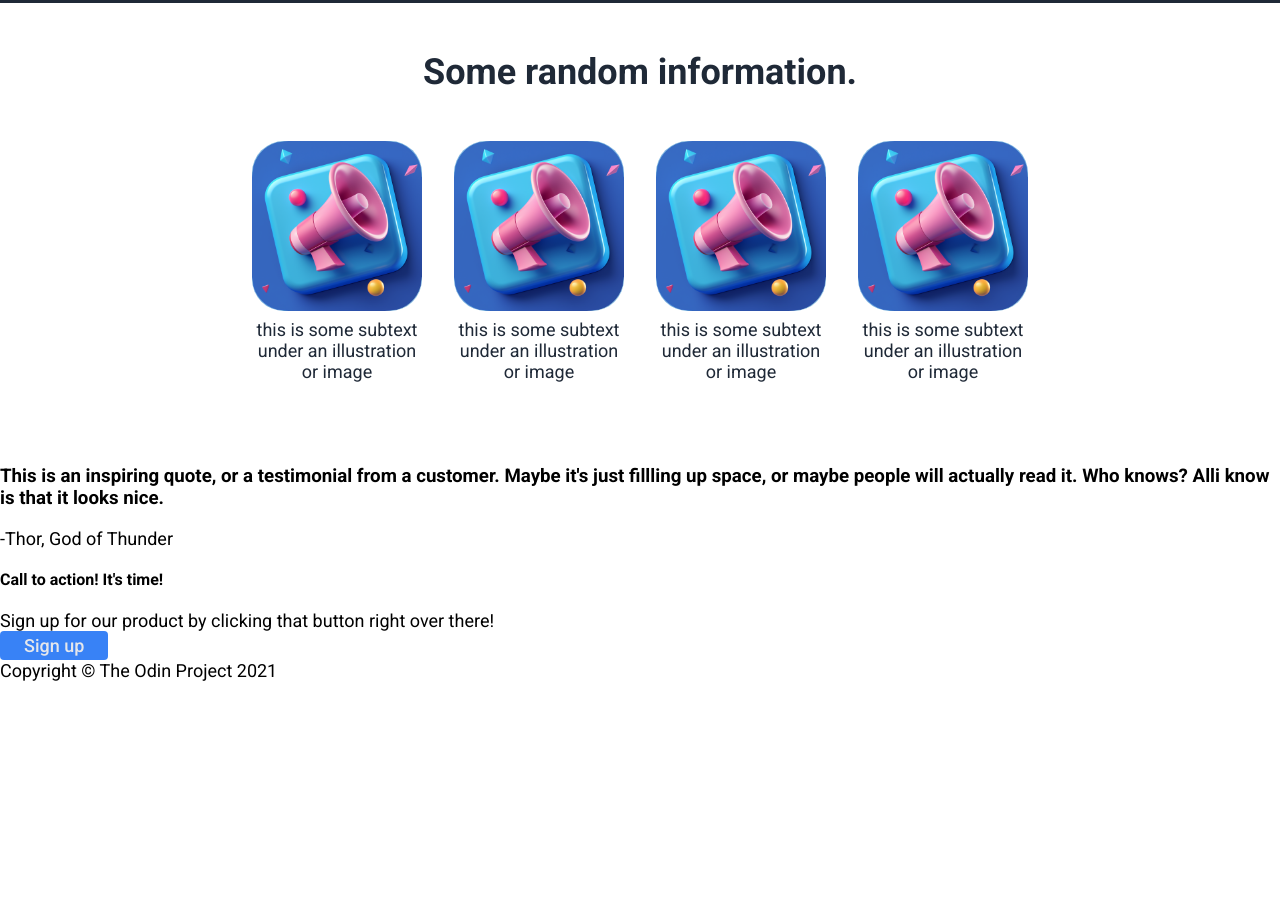
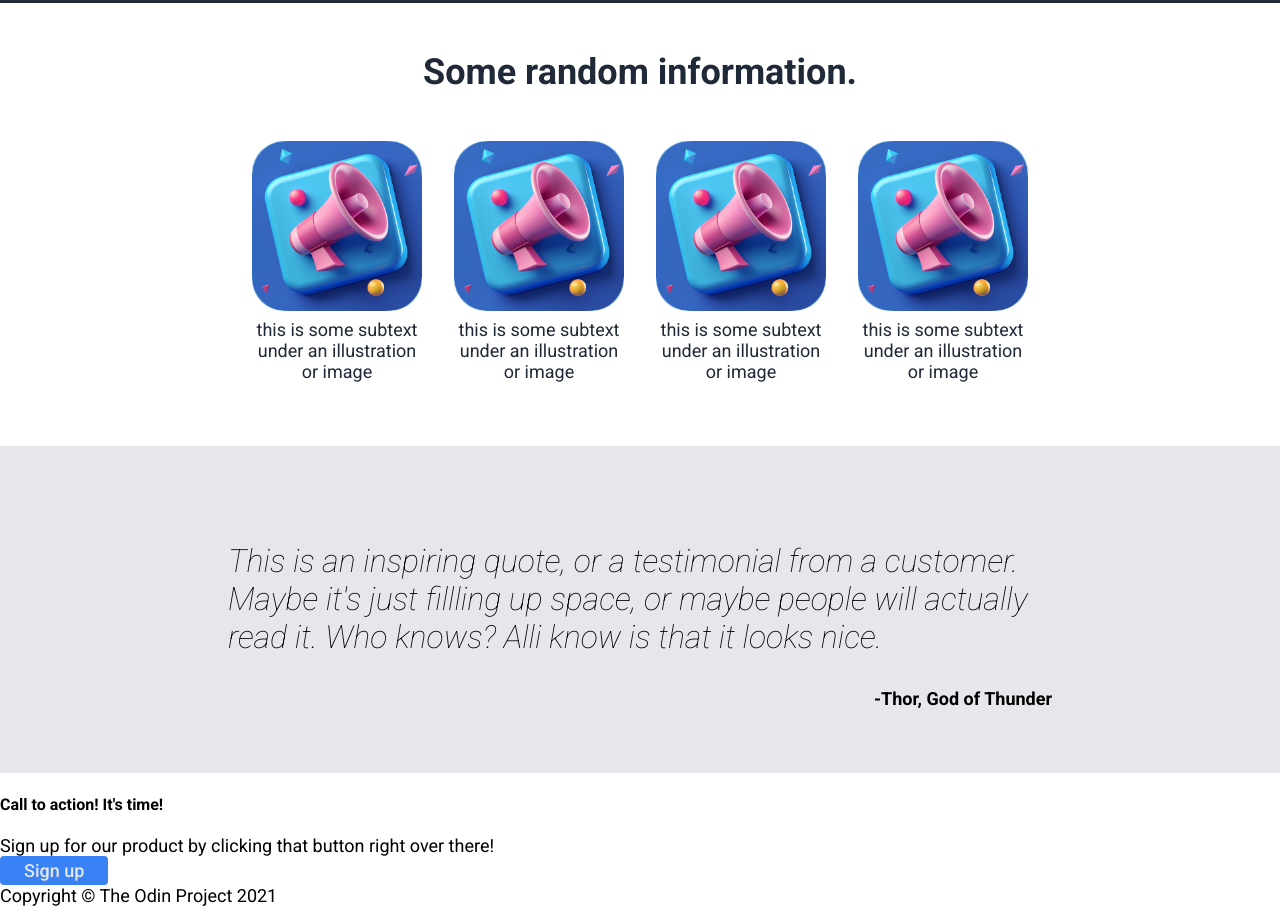
Before and after one commit to austin-tanksley/top-project-landingpage, a plain HTML site: page index.html in a window 1280 px wide. Shown: the part 548-1454 px from the top of the page. Before the commit the page ends 1229 px from the top, so only its background shows below. Drawn offline with Linux system fonts and the light colour scheme.

Commit message:
css: quote section

```diff
--- a/index.html
+++ b/index.html
@@ -60,8 +60,10 @@
             </div>
         </section>
         <section class="quote">
-            <h3>This is an inspiring quote, or a testimonial from a customer. Maybe it's just fillling up space, or maybe people will actually read it. Who knows? Alli know is that it looks nice.</h3>
-            <p>-Thor, God of Thunder</p>
+            <div class="content">
+                <h3>This is an inspiring quote, or a testimonial from a customer. Maybe it's just fillling up space, or maybe people will actually read it. Who knows? Alli know is that it looks nice.</h3>
+                <p class="quoted">-Thor, God of Thunder</p>
+            </div>
         </section>
         <div class="cta">
             <div class="blue-box">
--- a/styles.css
+++ b/styles.css
@@ -134,5 +134,31 @@ button {
 h2 {
    color: #1f2937;
    font-size: 36px;
-    margin: 48px 0px;
+   margin: 48px 0px;
 }
+
+.quote {
+    display: flex;
+    background-color: #e5e7eb;
+    justify-content: center;
+    padding: 64px 0px;
+}
+
+.quote .content {
+    max-width: 824px;
+    display: flex;
+    flex-direction: column;
+    align-items: flex-end;
+    margin: 0px 16px;
+    flex-shrink: 1;
+}
+
+h3 {
+    font-size: 32px;
+    font-weight: 200;
+    font-style: italic;
+}
+
+.quoted {
+    font-weight: bold;
+}
```
